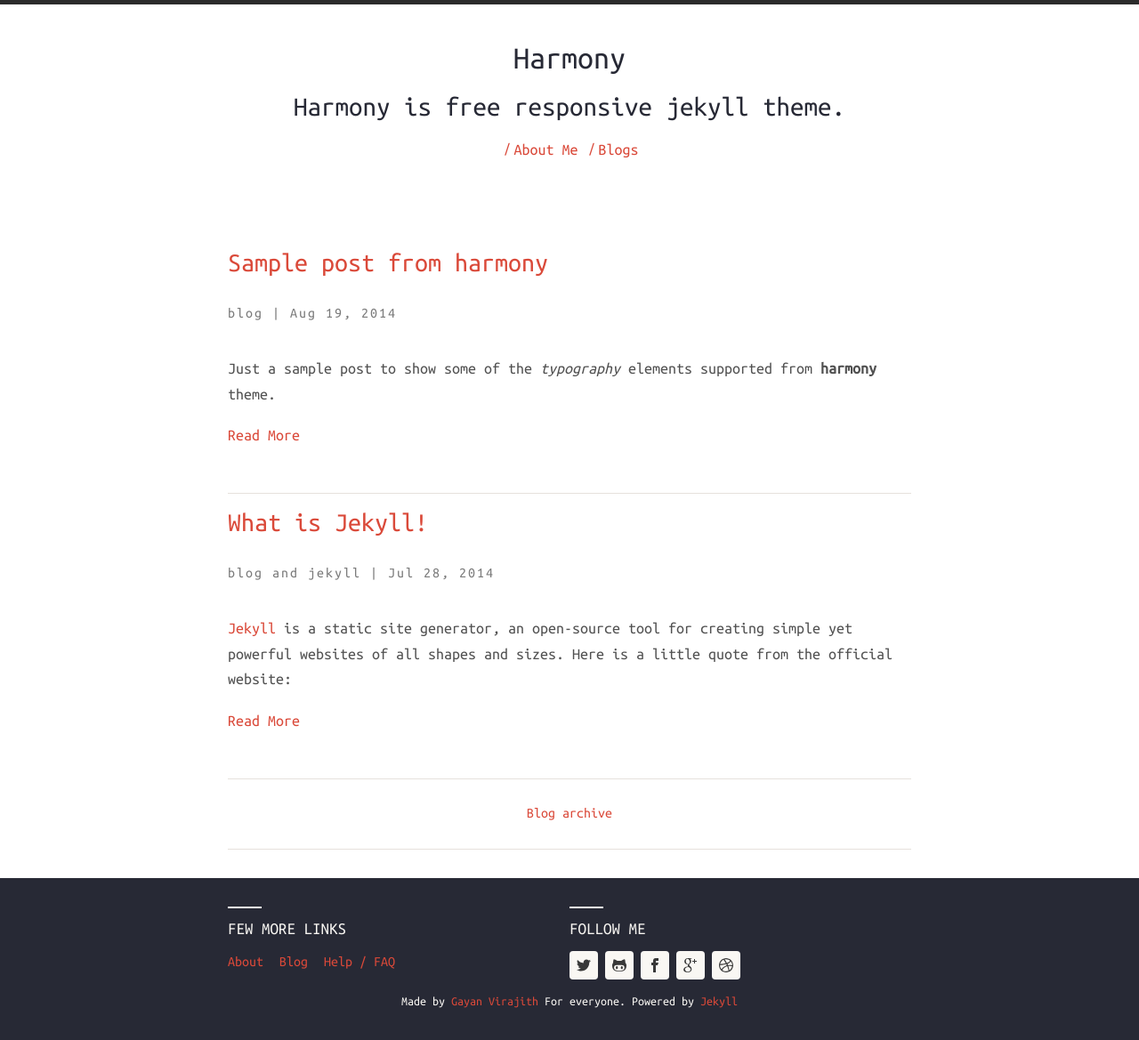
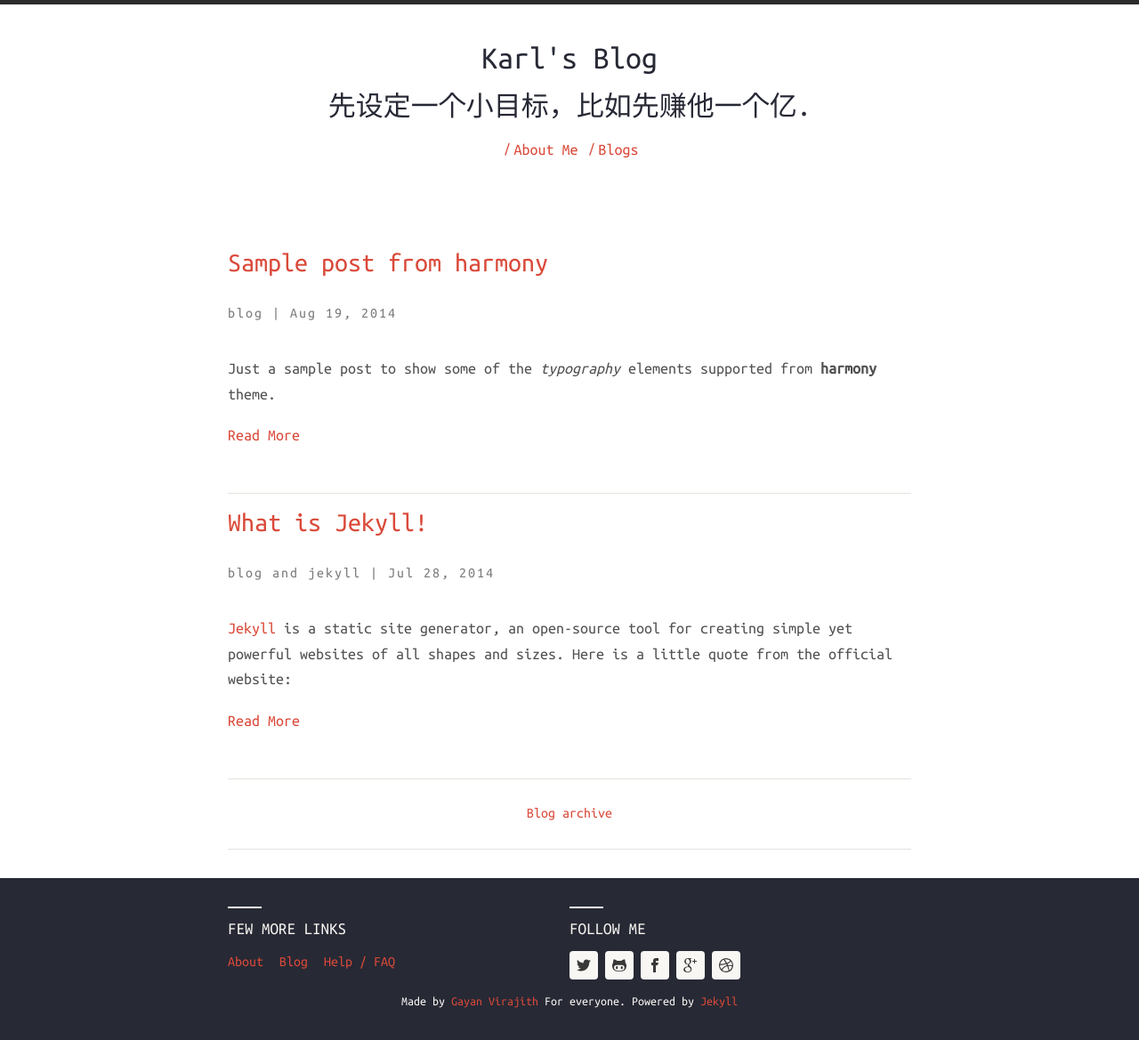
Before and after one commit to zhonghan/forest, a Jekyll site: the page built from index.html, in a window 1280 px wide. Shown: the whole page at 89% size. Built offline with Jekyll 4.4.1, drawn with Linux system fonts in a browser that asks for light colours; nearby versions of some CDN libraries.

Commit message:
modify description

```diff
--- a/_config.yml
+++ b/_config.yml
@@ -12,9 +12,9 @@
 
 # Harmony theme configuration. Please change accordingly.
 harmony:
-  name: Harmony
+  name: Karl's Blog
   # Little description about your site
-  description: Harmony is free responsive jekyll theme.
+  description: 先设定一个小目标，比如先赚他一个亿.
   # 'meta_description:' Write an awesome description for your new site here.
   # It will appear in your document head meta (for Google search results) and
   # in your feed.xml site description.
```
